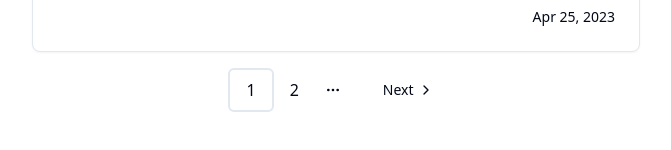
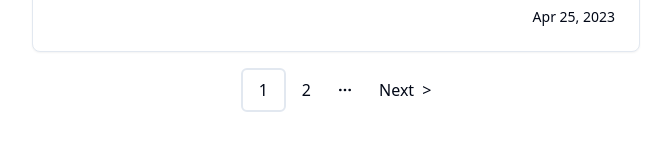
Before and after one commit to tarmacChen/blueturtle.dev, a Next.js app: page / in a window 1280 px wide. Shown: the part 892-1042 px from the top of the page, without its empty margins (304-975 px from the left). Built offline with nearby package versions, Linux system fonts and the light colour scheme.

Commit message:
remove PaginationPrevious and PaginationNext

```diff
--- a/src/components/PostPagination.tsx
+++ b/src/components/PostPagination.tsx
@@ -3,9 +3,6 @@ import {
   PaginationContent,
   PaginationEllipsis,
   PaginationItem,
-  PaginationLink,
-  PaginationNext,
-  PaginationPrevious,
 } from '@/components/ui/pagination';
 import Link from 'next/link';
 import { MarkdownFile } from 'mdman';
@@ -19,7 +16,7 @@ export function PostPagination({
   baseUrl: string;
   currentIndex: number;
 }) {
-  const paginationItems = groups.map((group, index) => {
+  const items = groups.map((group, index) => {
     const pageIndex = index + 1;
     const currentPageIsActive = pageIndex == currentIndex;
     const activeUrl = currentPageIsActive ? '/' : `${baseUrl}/${pageIndex}`;
@@ -47,11 +44,17 @@ export function PostPagination({
 
   const PreviousItem = () => {
     const url = `${baseUrl}/${currentIndex - 1}`;
+    const LinkItem = () => (
+      <div className="flex flex-row gap-2">
+        <div>{'<'}</div>
+        <div>Previous</div>
+      </div>
+    );
 
     return (
       <PaginationItem>
         <Link href={url}>
-          <PaginationPrevious />
+          <LinkItem />
         </Link>
       </PaginationItem>
     );
@@ -59,11 +62,17 @@ export function PostPagination({
 
   const NextItem = () => {
     const url = `${baseUrl}/${currentIndex + 1}`;
+    const LinkItem = () => (
+      <div className="flex flex-row gap-2">
+        <div>Next</div>
+        <div>{'>'}</div>
+      </div>
+    );
 
     return (
       <PaginationItem>
         <Link href={url}>
-          <PaginationNext />
+          <LinkItem />
         </Link>
       </PaginationItem>
     );
@@ -76,7 +85,7 @@ export function PostPagination({
     <Pagination>
       <PaginationContent className="flex flex-row gap-4 text-md">
         {hasPreviousPage && <PreviousItem />}
-        {paginationItems}
+        {items}
         <PaginationItem>
           <PaginationEllipsis />
         </PaginationItem>
--- a/src/pages/index.tsx
+++ b/src/pages/index.tsx
@@ -13,7 +13,6 @@ export const getStaticProps = (() => {
   const mdFiles = getMarkdownFiles();
   const posts = mdFiles;
   const postGroups = paginateElements<MarkdownFile>(posts, 5);
-  const pageIndex = 0;
 
   return { props: { mdFiles: postGroups } };
 }) satisfies GetStaticProps;
```
